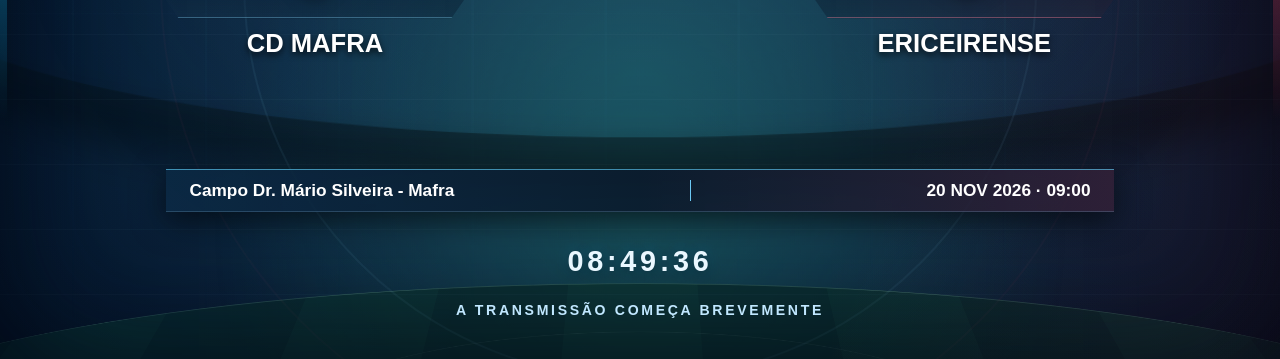
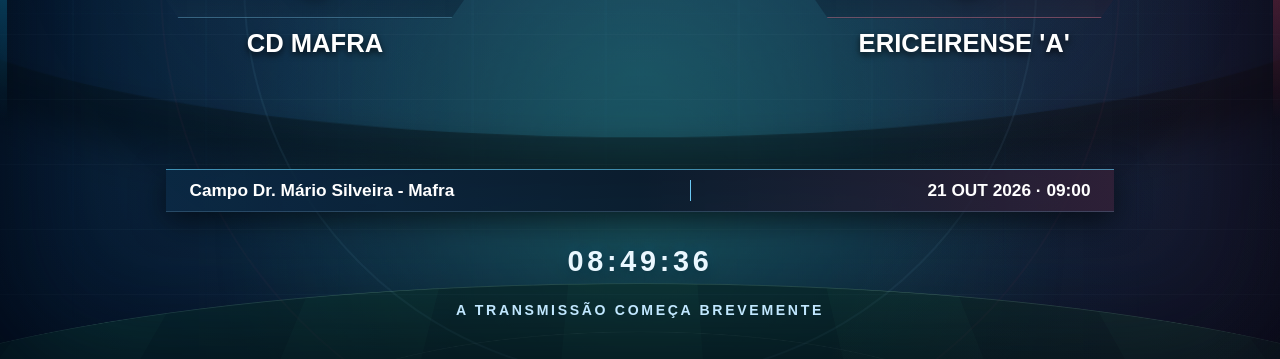
Before and after one commit to 0psilva0/Live_Broadcast, a plain HTML site: page index.html in a window 1280 px wide. Shown: the part 441-800 px from the top of the page. Drawn offline with Linux system fonts and the light colour scheme.

Commit message:
Add files via upload

```diff
--- a/config.json
+++ b/config.json
@@ -1,8 +1,8 @@
 {
   "homeName": "CD MAFRA",
-  "awayName": "Ericeirense",
+  "awayName": "Ericeirense 'A'",
   "venue": "Campo Dr. Mário Silveira - Mafra",
-  "date": "20 NOV 2026 · 09:00",
+  "date": "21 OUT 2026 · 09:00",
   "eyebrow": "AFL Fut7 S10 | 1ª Fase Série 1",
   "headline": "Jornada 6",
   "message": "A TRANSMISSÃO COMEÇA BREVEMENTE",
```
Also changed, not shown: prism_futebol_transmissao.html (+1 -1 lines).
